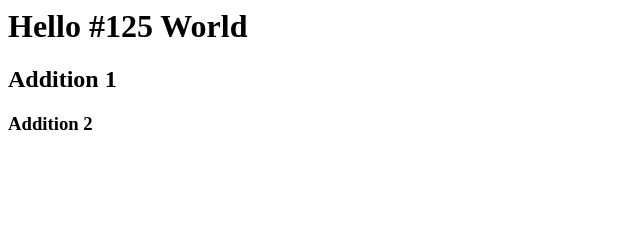
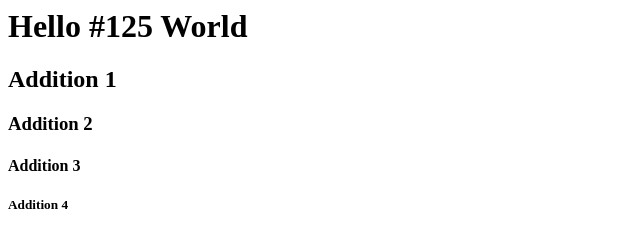
Before and after one commit to Dihep/htmlcss-hello, a plain HTML site: page index.html in a window 1280 px wide. Shown: the whole page, without its empty margins (0-640 px from the left). Drawn offline with Linux system fonts and the light colour scheme.

Commit message:
TestCommit2

```diff
--- a/index.html
+++ b/index.html
@@ -3,5 +3,7 @@
         <h1>Hello #125 World</h1>
         <h2>Addition 1</h2>
         <h3>Addition 2</h3>
+        <h4>Addition 3</h4>
+        <h5>Addition 4</h5>
     </body>
 </html>
```
